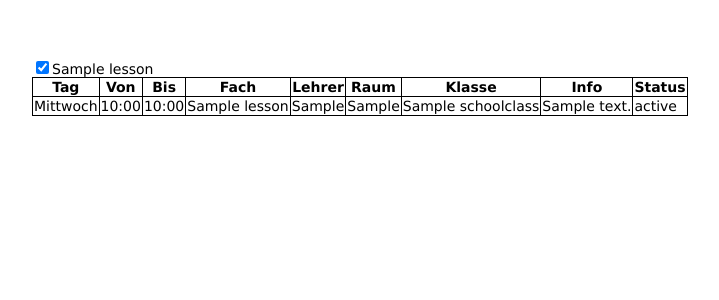
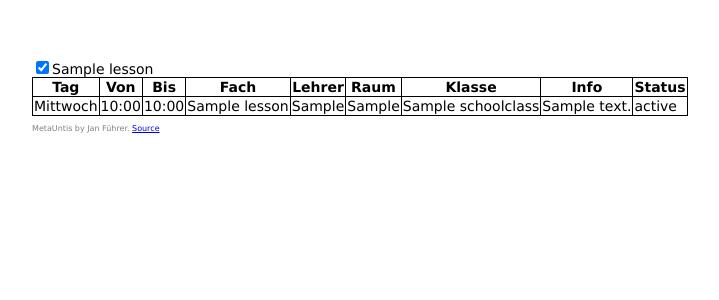
Before and after one commit to FuJa0815/MetaUntis, a Node project: template src/views/index.pug in a window 1280 px wide. Shown: the top 300 px of the page, without its empty margins (26-745 px from the left). Run offline with Node 20 templates, Linux system fonts and the light colour scheme; the template is opened without the code that fills it: most values are stand-ins (such as "Sample title", 1, 10 or a date in 2020).

Commit message:
added attribution

```diff
--- a/src/public/stylesheets/style.css
+++ b/src/public/stylesheets/style.css
@@ -7,3 +7,7 @@ table,td,th {
   border: 1px solid black;
   border-collapse: collapse;
 }
+.small {
+  font-size: 8px;
+  color: gray;
+}
--- a/src/views/index.pug
+++ b/src/views/index.pug
@@ -38,6 +38,7 @@ block content
         td= lesson.schoolclass
         td= lesson.lessonText
         td= lesson.cellState
+  p.small MetaUntis by Jan Führer. #[a(href="https://github.com/FuJa0815/MetaUntis") Source]
   script.
     const subjects = !{JSON.stringify(subjects)}
     function getChecked() {
```
